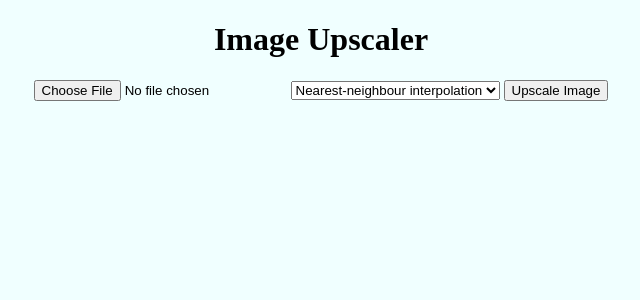
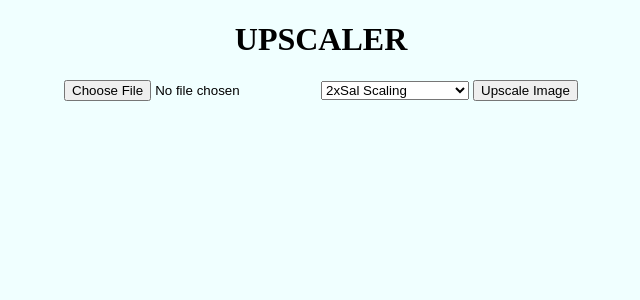
Before and after one commit to StJimmy1017/Upscaler, a Flask app: page / in a window 1280 px wide. Shown: the top 300 px of the page, without its empty margins (319-959 px from the left). Run offline with Flask 2, Linux system fonts and the light colour scheme.

Commit message:
Update index.html

```diff
--- a/templates/index.html
+++ b/templates/index.html
@@ -7,15 +7,17 @@
 </head>
 <body bgcolor="azure">
     <center>
-    <h1>Image Upscaler</h1>
+    <h1>UPSCALER</h1>
     <form method="POST" enctype="multipart/form-data">
         <input type="file" name="image" accept=".png, .jpg, .jpeg" required>
         <select name="method">
-            <option value="Nearest-neighbour interpolation">Nearest-neighbour interpolation</option>
             <option value="2xSal Scaling">2xSal Scaling</option>
             <option value="Lanczos interpolation">Lanczos interpolation</option>
             <option value="Cubic interpolation">Cubic interpolation</option>
             <option value="Area interpolation">Area interpolation</option>
+            <option value="FSRCNN">FSRCNN (only jpgs)</option>
+            <option value="ESPCN">ESPCN (only jpgs)</option>
+            <option value="LapSRN">LapSRN (only jpgs)</option>
         </select>
         <button type="submit">Upscale Image</button>
     </form>
```
